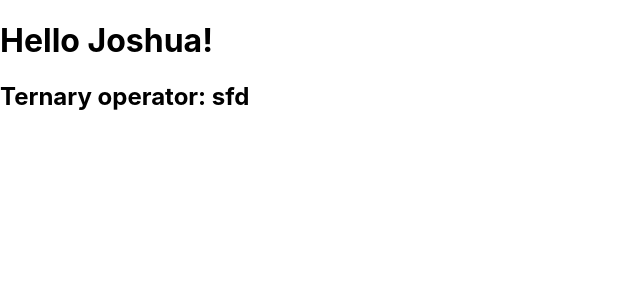
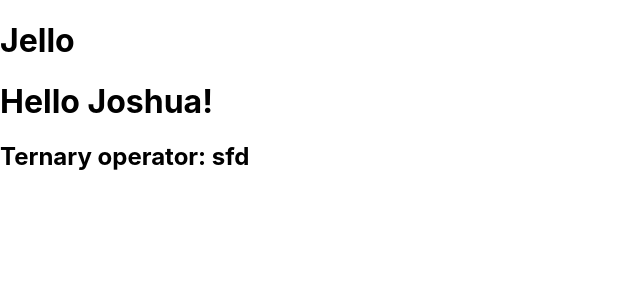
Before and after one commit to frumsrekovni/task-tracker, a React (Create React App) app: page / in a window 1280 px wide. Shown: the top 300 px of the page, without its empty margins (0-640 px from the left). Built offline with nearby package versions, Linux system fonts and the light colour scheme.

Commit message:
Basic component using props

```diff
--- a/src/App.tsx
+++ b/src/App.tsx
@@ -1,10 +1,12 @@
 
+import Header from './components/Header.tsx'
 function App() {
   // You can write Typescript up here
   const name:string = "Joshua"
   const x:Boolean=false;
   return (
     <div className="App">
+      <Header title='Jello' />
       <h1>Hello {name}!</h1>
       <h2>Ternary operator: {x ? 'ef' : 'sfd'}</h2>
     </div>
--- /dev/null
+++ b/src/components/Header.tsx
@@ -0,0 +1,9 @@
+const Header = (props) => {
+  return (
+   <header>
+    <h1>{props.title}</h1>
+   </header>
+  )
+}
+
+export default Header
```
